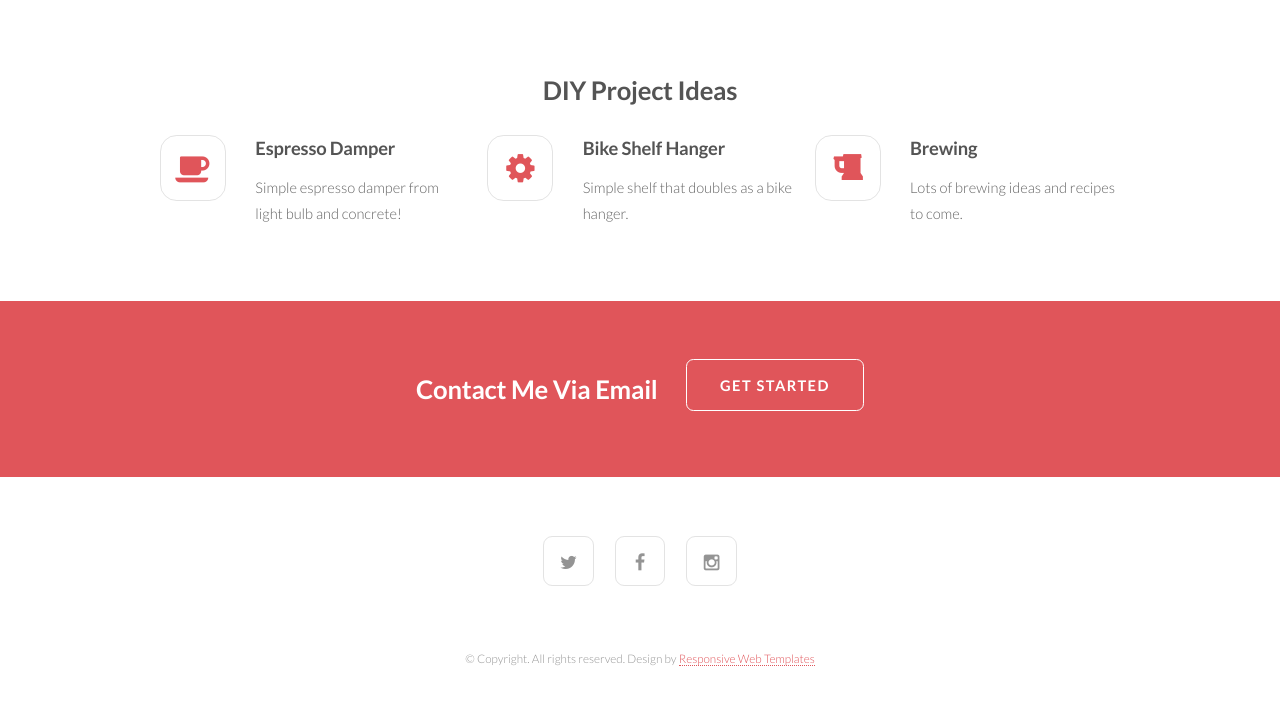
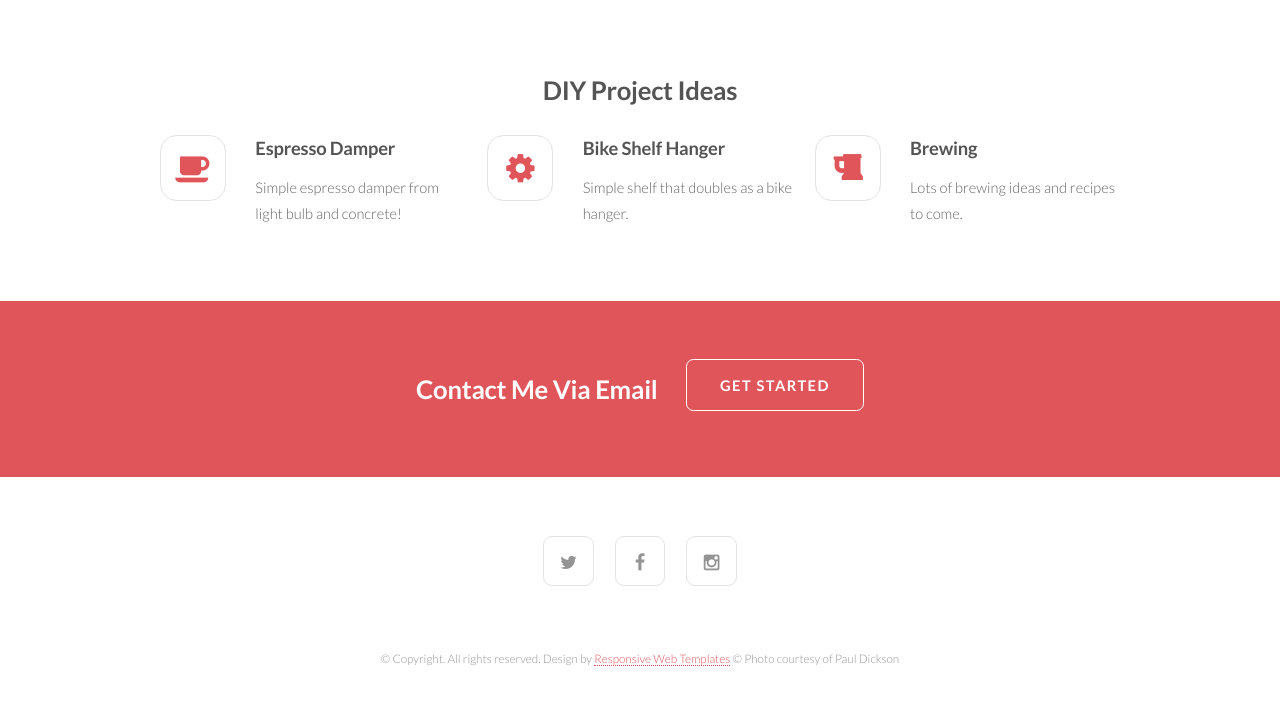
Before and after one commit to jh565338/JohnMWalshTestSite, a plain HTML site: page index.html in a window 1280 px wide. Shown: the part 1058-1762 px from the top of the page. Drawn offline with Linux system fonts and the light colour scheme.

Commit message:
Update index.html

```diff
--- a/index.html
+++ b/index.html
@@ -150,6 +150,7 @@
 				</ul> -->
 				<span class="copyright">
 					&copy; Copyright. All rights reserved. Design by <a href="http://www.html5webtemplates.co.uk">Responsive Web Templates</a>
+					&copy; Photo courtesy of Paul Dickson
 				</span>
 			</footer>
 
```
